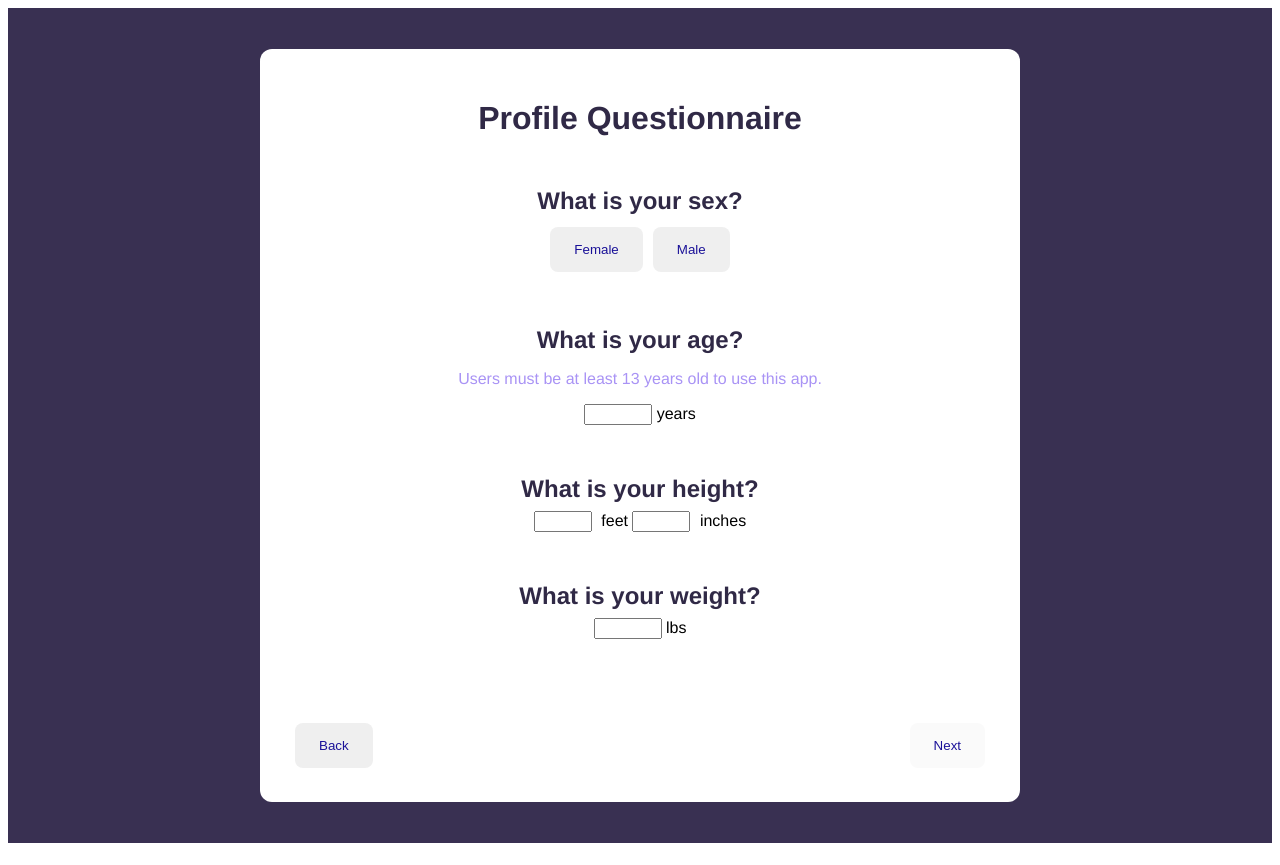
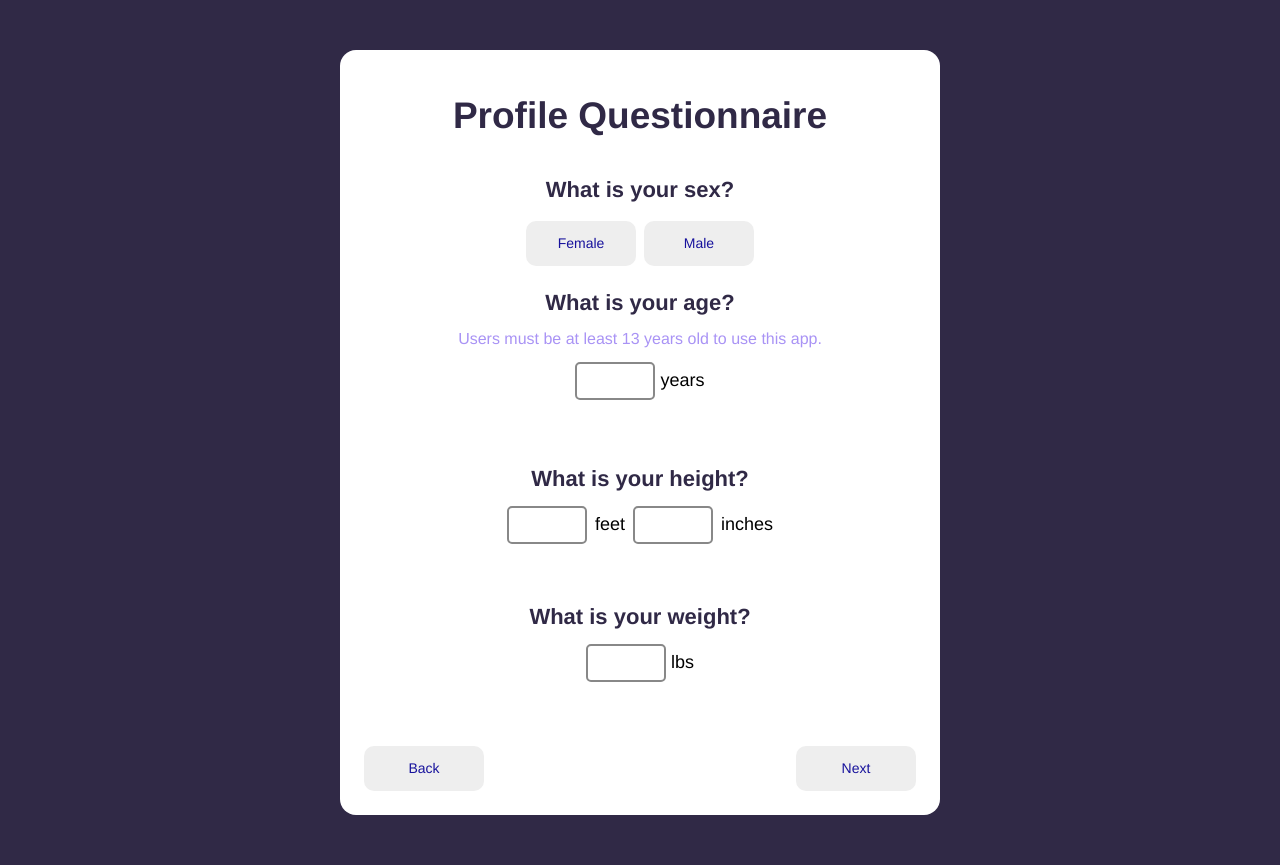
Before and after one commit to marriiaa-j/KineticKrew, a React (Create React App) app: page /questionnaire in a window 1280 px wide. Built offline with nearby package versions, Linux system fonts and the light colour scheme.

Commit message:
Update questionnaire styling and validation

```diff
--- a/src/Questionnaire.css
+++ b/src/Questionnaire.css
@@ -1,115 +1,281 @@
 @import url('https://fonts.googleapis.com/css2?family=Arimo:wght@400;500;600;700&display=swap');
 
-/* Highlight focused inputs */
-.questionnaire-container input:focus {
-  outline: 2px solid black;
-  border: 2px solid black;
+:root {
+  --dark-purple: #302946;
+  --white: #ffffff;
+  --lavender: #a993f5;
+  --mute-purple:#302946;
+  --light-lavender: #e9e4ff;
+  --button-gray: #eeeeee;
+  --error-red: #e60000;
 }
 
-/* Height inputs */
-.questionnaire-container .height-input {
-  width: 50px;
-  margin-right: 5px;
-}
-
-/* Error message */
-.questionnaire-container .error-message {
-  color: red;
-}
-
-/* Question spacing */
-.questionnaire-container h2 + h4 {
-  margin-top: 0;
-  margin-bottom: 10px;
-}
-
-.questionnaire-container input {
-  margin-top: 0;
-}
-
-/* Body styling */
-:root {
-  --dark-purple: #302946;;
-  --white: #ffffff;
-  --lavender: #a993f5;
-  --light-lavender: #e9e4ff;
-}
-
-/*body {
-  font-family: 'Arimo', sans-serif;
-  margin: 0;
-  background-color: var(--dark-purple);
-} */
-
-.questionnaire-page {
-  min-height: 100vh;
-  background-color: #393052;
-  padding: 1px 0;
+* {
   box-sizing: border-box;
 }
 
+body {
+  margin: 0;
+  font-family: 'Arimo', sans-serif;
+}
+
+/* Purple page background */
+.questionnaire-page {
+  min-height: 100vh;
+  padding: 50px 20px;
+  background-color: var(--dark-purple);
+}
+
+/* White questionnaire card */
 .questionnaire-container {
-  width: 80%;
-  max-width: 700px;
+  width: 100%;
+  max-width: 600px;
   min-height: 80vh;
-  margin: 40px auto;
-  padding: 30px;
+  margin: 0 auto;
+  padding: 20px;
   background-color: var(--white);
-  border-radius: 12px;
+  border-radius: 16px;
   text-align: center;
   font-family: 'Arimo', sans-serif;
 }
 
+/* Headings */
 .questionnaire-container h1 {
   color: var(--dark-purple);
+  font-size: 37px;
+  margin-bottom: 40px;
 }
 
 .questionnaire-container h2 {
-  margin-top: 50px;
-  margin-bottom: 8px;
+  margin: 0 0 14px;
   color: var(--dark-purple);
+  font-size: 22px;
 }
 
-.questionnaire-container button.selected {
-  background-color: var(--lavender);
-  color: var(--dark-purple);
-  border: 2px solid var(--dark-purple);
+.questionnaire-container h4 {
+  margin: 0 0 18px;
+  font-size: 20px;
+}
+
+/* Buttons */
+.questionnaire-container button {
+  min-width: 110px;
+  min-height: 45px;
+  margin: 4px;
+  padding: 8px 16px;
+  border: none;
+  border-radius: 10px;
+  background-color: var(--button-gray);
+  color: #17129c;
+  font-family: 'Arimo', sans-serif;
+  font-size: 14px;
+  cursor: pointer;
+  transition: background-color 0.15s ease;
 }
 
 .questionnaire-container button:hover {
   background-color: var(--light-lavender);
 }
 
+.questionnaire-container button.selected {
+  background-color: var(--lavender);
+  color: var(--dark-purple);
+  border: 3px solid var(--dark-purple);
+}
+
 .questionnaire-container button.selected:hover {
   background-color: var(--lavender);
 }
 
-
-.questionnaire-container button {
-  transition: none;
-}
-.questionnaire-container .age-input,
-.questionnaire-container .weight-input {
-  width: 60px;
+/* Inputs */
+.questionnaire-container input {
+  margin-top: 0;
+  padding: 8px;
+  border: 2px solid #888;
+  border-radius: 5px;
+  font-family: 'Arimo', sans-serif;
+  font-size: 16px;
 }
 
-.questionnaire-container .navigation-buttons {
+.questionnaire-container input:focus {
+  outline: 2px solid black;
+  border-color: black;
+}
+
+.age-input,
+.weight-input {
+  width: 80px;
+}
+
+.height-input {
+  width: 80px;
+}
+
+/* Units beside inputs */
+.questionnaire-container span {
+  font-size: 18px;
+}
+
+/* Age instruction */
+.age-requirement {
+  margin: 0 0 12px;
+  color: var(--lavender);
+  font-size: 16px;
+  text-align: center;
+}
+
+/* Height inputs stay side by side */
+.height-input-row {
+  display: flex;
+  justify-content: center;
+  align-items: center;
+  gap: 8px;
+  flex-wrap: nowrap;
+}
+
+/* Fitness goal and barrier grids */
+.fitness-goals-buttons,
+.fitness-barriers {
+  display: grid;
+  grid-template-columns: repeat(3, 1fr);
+  gap: 12px;
+  width: 100%;
+  max-width: 650px;
+  margin: 0 auto;
+}
+
+.fitness-goals-buttons button,
+.fitness-barriers button {
+  width: 100%;
+  min-height: 55px;
+  margin: 0;
+}
+
+/* Optional workout preference grid */
+.fitness-preferences-buttons {
+  display: grid;
+  grid-template-columns: repeat(4, 1fr);
+  gap: 12px;
+  width: 100%;
+  margin: 0 auto;
+}
+
+.fitness-preferences-buttons button {
+  width: 100%;
+  margin: 0;
+}
+
+/* Error messages reserve space so layout does not jump */
+.error-slot,
+.height-error-slot {
+  min-height: 36px;
+  margin-top: 10px;
+}
+
+.error-message {
+  margin: 1;
+  color: var(--error-red);
+  font-size: 14px;
+  text-align: center;
+}
+
+/* Selected barrier counter */
+.questionnaire-container p {
+  max-width: 100%;
+}
+
+/* Back and next/submit buttons */
+.navigation-buttons {
   display: flex;
   justify-content: space-between;
   align-items: center;
-  margin-top: 80px;
   width: 100%;
+  margin-top: 60px;
 }
 
-.questionnaire-container .fitness-goals-buttons,
-.questionnaire-container .fitness-barriers {
-  display: grid;
-  grid-template-columns: repeat(3, 1fr);
-  gap: 10px;
-  max-width: 500px;
-  margin: 0 auto;
+.navigation-buttons button {
+  min-width: 120px;
 }
 
-.questionnaire-container .age-requirement {
-  color:var(--lavender);
+/* Mobile layout */
+@media (max-width: 700px) {
+  .questionnaire-page {
+    padding: 20px 10px;
+  }
+
+  .questionnaire-container {
+    padding: 25px 15px;
+  }
+
+  .questionnaire-container h1 {
+    font-size: 32px;
+  }
+
+  .questionnaire-container h2 {
+    font-size: 26px;
+  }
+
+  .fitness-goals-buttons,
+  .fitness-barriers {
+    grid-template-columns: repeat(2, 1fr);
+  }
+
+  .fitness-preferences-buttons {
+    grid-template-columns: repeat(2, 1fr);
+  }
+
+  .height-input-row {
+    gap: 4px;
+  }
+
+  .questionnaire-container span {
+    font-size: 18px;
+  }
 }
+
+@media (max-width: 450px) {
+  .fitness-goals-buttons,
+  .fitness-barriers,
+  .fitness-preferences-buttons {
+    grid-template-columns: 1fr;
+  }
+
+  .navigation-buttons {
+    gap: 20px;
+  }
+}
+
+.question-block {
+  min-height: 0px;
+  margin: 20px;
+}
+
+.question-block h2 {
+  margin: 0 0 14px;
+}
+
+.question-block p {
+  margin: 8px 0 14px;
+}
+
+.questionnaire.error-slot,
+.height-error-slot {
+  min-height: 30px;
+}
+
+/* Spacing only for fitness questions */
+.fitness-questionnaire .question-block {
+  margin-bottom: 50px;
+}
+
+/* Keeps the first fitness question from having extra top spacing */
+.fitness-questionnaire .question-block:first-of-type {
+  margin-top: 0;
+}
+
+.fitness-questionnaire h4 {
+  color: var(--mute-purple);
+  font-size: 16px;
+  font-weight: 400;
+  margin: 5px 0 15px;
+}
--- a/src/Questionnaire.js
+++ b/src/Questionnaire.js
@@ -1,16 +1,30 @@
 import './Questionnaire.css';
-import { useState } from 'react';
+import { useState, useEffect } from 'react';
 import { useNavigate } from 'react-router-dom';
 
 function Questionnaire() {
   const navigate = useNavigate();
   //Profile Questions
   const [sex, setSex] = useState(''); //Question 1
+
+  const [age, setAge] = useState(''); //Question 2
     const [ageError, setAgeError] = useState('');//Question 1
-  const [age, setAge] = useState(''); //Question 2
+
   const [heightFeet, setHeightFeet] = useState(''); //Question 3
+    const [heightFeetError, setHeightFeetError] = useState('');
+
   const [heightInches, setHeightInches] = useState(''); //Question 3
+      const [heightInchesError, setHeightInchesError] = useState('');
+
   const [weight, setWeight] = useState(''); //Question 4
+
+  const [weightError, setWeightError] = useState('');
+
+  const [formError, setFormError] = useState('');
+
+
+
+
   const profileComplete =
     sex !== '' &&
     age !== '' &&
@@ -18,18 +32,78 @@ function Questionnaire() {
     Number(age) >= 13 &&
     Number(age) <= 100 &&
     heightFeet !== '' &&
+    heightFeetError === '' &&
+    Number(heightFeet) >= 2 &&
+    Number(heightFeet) <= 8 &&
     heightInches !== '' &&
+    Number(heightInches) >= 0 &&
     Number(heightInches) <= 11 &&
+    heightInchesError === '' &&
     weight !== '' &&
-  Number(weight) > 0;
+    weightError === '' &&
+    Number(weight) >= 50 &&
+    Number(weight) <= 800;
 
 
+
+useEffect(() => {
+  if (profileComplete) {
+    setFormError('');
+  }
+}, [profileComplete]);
+
+
+ function handleNext() {
+  const hasMissingAnswer =
+    sex === '' ||
+    age === '' ||
+    heightFeet === '' ||
+    heightInches === '' ||
+    weight === '';
+
+   const hasInvalidAnswer =
+    ageError !== '' ||
+    Number(age) < 13 ||
+    Number(age) > 100 ||
+    heightFeetError !== '' ||
+    Number(heightFeet) < 2 ||
+    Number(heightFeet) > 8 ||
+    heightInchesError !== '' ||
+    Number(heightInches) < 0 ||
+    Number(heightInches) > 11 ||
+    weightError !== '' ||
+    Number(weight) < 50;
+
+  if (hasMissingAnswer) {
+    setFormError('Please answer all questions before continuing.');
+    return;
+  }
+  if (hasInvalidAnswer) {
+    setFormError('Some answers are invalid. Please correct them before continuing.');
+    return;
+  }
+
+  setFormError('');
+  navigate('/fitnessquestions',{
+     state: {
+        profile: {
+          sex,
+          age,
+          heightFeet,
+          heightInches,
+          weight
+        }
+      }
+    });
+  }
+//starting the return of the component
   return (
     <div className="questionnaire-page">
     <div className="questionnaire-container">
       <h1>Profile Questionnaire</h1>
 
       {/* Question 1 */}
+      <div className="question-block">
       <h2>What is your sex?</h2>
 
       <button
@@ -43,158 +117,213 @@ function Questionnaire() {
         onClick={() => setSex('Male')} >
         Male
       </button>
-
-      {/* <button onClick={() => setGender('Prefer not to say')}>
-        Prefer not to say
-      </button> */}
-
-    {/* {sex && <p> You answered: {sex} </p>} */}
+    </div>
 
 
     {/* Question 2 */}
+    <div className="question-block">
         <h2>What is your age?</h2>
-    <p className="age-requirement">Users must be at least 13 years old to use this app.</p>
+        <p className="age-requirement">
+          Users must be at least 13 years old to use this app.
+        </p>
 
       <input
       className="age-input"
       type="number"
-  min="13"
-  max="100"
+      min="0"
       step="1"
       value={age}
-  placeholder=" "
       onChange={(event) => {
         const value = event.target.value;
+        setAge(value);
 
         if (value === '') {
-      setAge('');
           setAgeError('');
-      return;
-    }
-
-    if (!/^\d+$/.test(value)) {
-      setAgeError('Invalid input. Age must contain whole numbers only.');
-      return;
-    }
-
-    // Keeps one zero, so 0000 becomes 0
-    const cleanedValue = value.replace(/^0+(?=\d)/, '');
-
-    if (Number(cleanedValue) > 100) {
-      setAge(age);
-      setAgeError('Invalid input. Age cannot be over 100.');
-      return;
-    }
-
-    setAge(cleanedValue);
-
-    if (Number(cleanedValue) < 13) {
-      setAgeError(
-        'Invalid input. You must be 13 or older to use this app.'
-      );
+        } else if (Number(value) < 13) {
+          setAgeError('You must be 13 or older to use this app.');
+        } else if (Number(value) > 100) {
+          setAgeError('Age cannot exceed 100.');
         } else {
           setAgeError('');
         }
       }}
+      onKeyDown={(event) => {
+        if (event.key === 'ArrowDown' && Number(age) <= 13) {
+          event.preventDefault();
+          setAgeError('You must be 13 or older to use this app.');
+          return
+        }
 
-  onKeyDown={(event) => {
         if (event.key === 'ArrowUp' && Number(age) >= 100) {
           event.preventDefault();
+          setAgeError('Age cannot exceed 100.');
           return;
         }
-
         const isLetter = /^[a-zA-Z]$/.test(event.key);
       const invalidCharacters = ['e', 'E', '+', '-', '.'];
 
       if (isLetter || invalidCharacters.includes(event.key)) {
         event.preventDefault();
-    setAgeError('Invalid input. Age must contain whole numbers only.');
+        setAgeError('Age must contain whole numbers only.');
       }
       }}
 
-  onPaste={(event) => {
-    const pastedText = event.clipboardData.getData('text');
+      />
+      <span> years </span>
+      <div className="error-slot">
+      {age !== '' && ageError && (
+        <p className="error-message">{ageError}</p>
+      )}
+      </div>
+    </div>
 
-    if (pastedText === '') {
-      setAgeError('');
-    } else if (!/^\d+$/.test(pastedText)) {
+  {/* Question 3 */}
+  <div className="question-block">
+  <h2>What is your height?</h2>
+
+  <div className="height-input-row">
+    {/* Feet input */}
+    <input
+      className="height-input"
+      type="number"
+      min="0"
+      step="1"
+      value={heightFeet}
+      onChange={(event) => {
+        const value = event.target.value;
+        setHeightFeet(value);
+
+        if (value === '') {
+          setHeightFeetError('');
+        } else if (Number(value) < 2) {
+          setHeightFeetError(
+            'Invalid input. Height must be at least 2 feet.'
+          );
+        } else if (Number(value) > 8) {
+          setHeightFeetError(
+            'Invalid input. Height cannot exceed 8 feet.'
+          );
+        } else {
+          setHeightFeetError('');
+        }
+      }}
+      onKeyDown={(event) => {
+        if (event.key === 'ArrowDown' && Number(heightFeet) <= 2) {
           event.preventDefault();
-      setAgeError(
-        'Invalid input. Age must contain whole numbers only.'
+          setHeightFeetError(
+            'Height must be at least 2 feet.'
+          );
+        }
+
+        if (event.key === 'ArrowUp' && Number(heightFeet) >= 8) {
+          event.preventDefault();
+          setHeightFeetError(
+            'Height cannot exceed 8 feet.'
           );
         }
       }}
     />
-<span> years </span>
-{age !== '' && ageError && (
-  <p className="error-message">{ageError}</p>
-)}
 
+    <span>feet </span>
 
-
-
-
-        {/* Question 3 */}
-    <h2>What is your height?</h2>
-
-        {/* height */}
+    {/* Inches input */}
     <input
       className="height-input"
       type="number"
       min="0"
-      value={heightFeet}
-      onChange={(event) => setHeightFeet(event.target.value)}
-      placeholder=" "
+      max="11"
+      step="1"
+      value={heightInches}
+      onChange={(event) => {
+        const value = event.target.value;
+        setHeightInches(value);
+
+        if (value === '') {
+          setHeightInchesError('');
+        } else if (Number(value) < 0) {
+          setHeightInchesError(
+            'Invalid input. Inches cannot be below 0.'
+          );
+        } else if (Number(value) > 11) {
+          setHeightInchesError(
+            'Invalid input. Inches cannot exceed 11.'
+          );
+        } else {
+          setHeightInchesError('');
+        }
+      }}
+      onKeyDown={(event) => {
+        if (event.key === 'ArrowDown' && Number(heightInches) <= 0) {
+          event.preventDefault();
+          setHeightInchesError(
+            'Inches cannot be below 0.'
+          );
+        }
+
+        if (event.key === 'ArrowUp' && Number(heightInches) >= 11) {
+          event.preventDefault();
+          setHeightInchesError(
+            'Inches cannot exceed 11.'
+          );
+        }
+      }}
     />
-    <span> feet </span>
 
-        {/* inches */}
-    <input
-    className="height-input"
-    type="number"
-    min="0"
-    value={heightInches}
-    onChange={(event) => setHeightInches(event.target.value)}
-    placeholder=" "
-    />
-    <span> inches </span>
+    <span>inches</span>
+  </div>
 
-    {/* on click appear */}
-    {/* {heightFeet && heightInches && (
-    <p>
-      You answered: {heightFeet} feet & {heightInches} inches
-    </p>
-    )} */}
-
-      {heightInches !== '' && Number(heightInches) > 11 && (
-      <p className="error-message">
-        Invalid inches input. Enter 0–11 inches.
-      </p>
+  <div className="height-error-slot">
+    {heightFeetError && (
+      <p className="error-message">{heightFeetError}</p>
     )}
 
+    {heightInchesError && (
+      <p className="error-message">{heightInchesError}</p>
+    )}
+  </div>
+</div>
+
     {/* Question 4 */}
+    <div className="question-block">
     <h2>What is your weight?</h2>
 
     <input
       className="weight-input"
+      type="number"
       min="0"
-      type="number"
+      step="1"
       value={weight}
-      onChange={(event) => setWeight(event.target.value)}
+      onChange={(event) => {
+        const value = event.target.value;
+        setWeight(value);
+
+        if (value === '') {
+          setWeightError('');
+        } else if (Number(value) < 50) {
+          setWeightError(
+            'Invalid weight input. Must be greater than 50 lbs.'
+          );
+        }else if (Number(value) > 800) {
+          setWeightError(
+            'Invalid weight input. Must be less than 800 lbs.'
+          );
+        } else {
+          setWeightError('');
+        }
+      }}
       placeholder=" "
     />
     <span> lbs </span>
 
+    {weightError && (
+      <p className="error-message">{weightError}</p>
+    )}
 
-    {/* {weight && Number(weight) > 0 && (
-    <p>
-      You answered: {weight} lbs
-    </p>
-    )} */}
-    {weight !== '' && Number(weight) <= 0 && (
-      <p className="error-message">
-        Invalid weight input. Must be greater than 0.
-      </p>
+
+</div>
+
+    {formError && (
+      <p className="error-message">{formError}</p>
     )}
 
      <div className="navigation-buttons">
@@ -203,15 +332,16 @@ function Questionnaire() {
              </button>
 
             <button
-             classname="next-button"
-             onClick={() => navigate('/fitnessquestions')}
-             disabled={!profileComplete}>
-                Next
+             className="next-button"
+             onClick={handleNext}
+             //disabled={!profileComplete}
+                >Next
             </button>
+           </div>
+    </div>
 
   </div>
-    </div>
-  </div>
+
     );
   }
 export default Questionnaire;
```
Also changed, not shown: src/FitnessQuestions.js (+52 -43 lines). Lines whose indentation alone changed are shown as unchanged.
